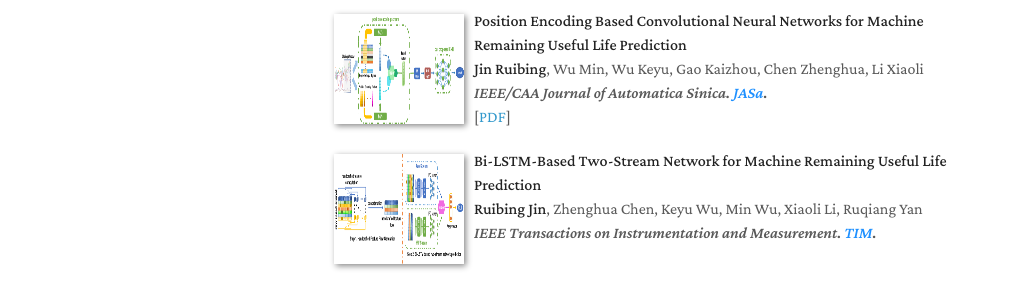
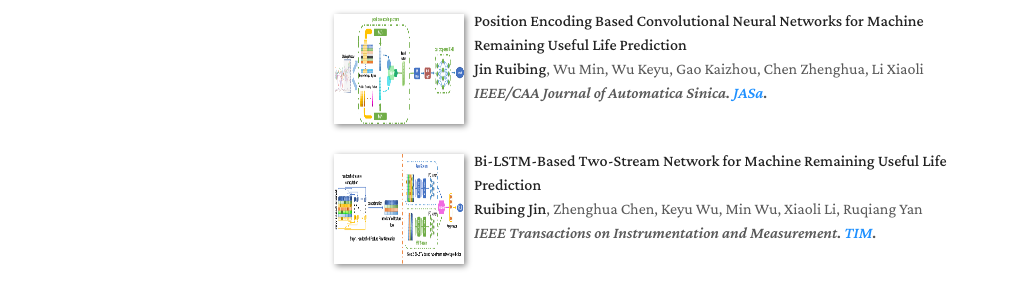
Before and after one commit to ruibing-jin/ruibing-jin.github.io, a Jekyll site: the page built from index.md, in a window 1280 px wide and 1287 px high. Shown: the part 788-1088 px from the top of the window, without its empty margins (136-1148 px from the left). Built offline with Jekyll 4.4.1, drawn with Linux system fonts in a browser that asks for light colours; nearby versions of some CDN libraries; a style sheet for code colours, icons or effects is not loaded; our own code applies the rules of GitHub Pages for plain Markdown files.

Commit message:
Update index.md

```diff
--- a/index.md
+++ b/index.md
@@ -31,7 +31,6 @@ My research interests include computer vision, machine learning and time series
 <br />
 <em>IEEE/CAA Journal of Automatica Sinica. <strong><i style="color:#1e90ff">JASa</i></strong>.</em>
 <br />
-   [<a href="https://openaccess.thecvf.com/content/ICCV2021/papers/Zhang_Meta_Navigator_Search_for_a_Good_Adaptation_Policy_for_Few-Shot_ICCV_2021_paper.pdf">PDF</a>]
 <br/>
 </p>
 </div>
```
